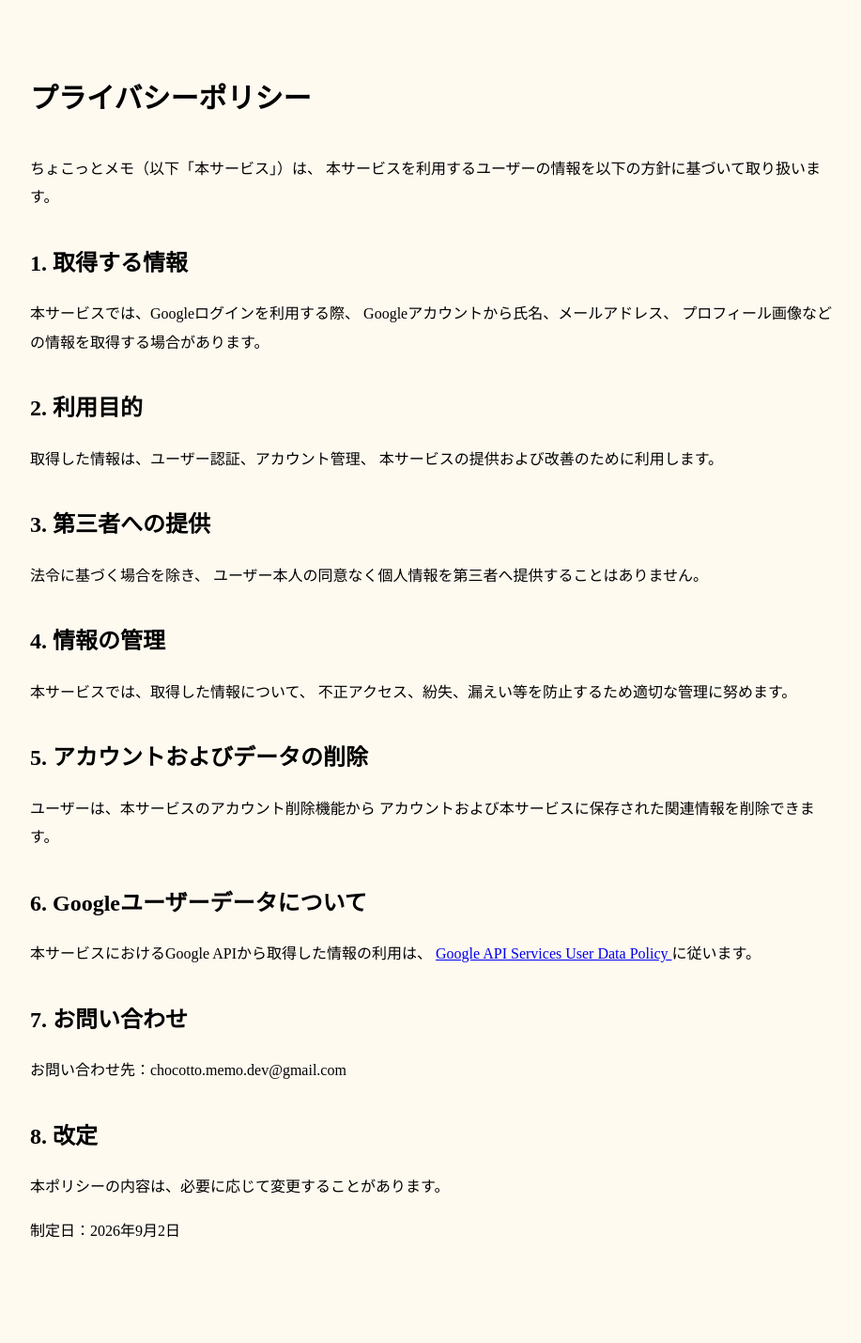
After one commit to naonao96/my-note, a Flask app: page /privacy in a window 1280 px wide. The commit adds this page. Shown: the whole page at 94% size, without its empty margins (178-1095 px from the left). Run offline with Flask 3, Linux system fonts and the light colour scheme; parts of the project's set-up code (start-up, migrations or seed data) failed here and were passed over; some web fonts are replaced.

Commit message:
feat: プライバシーポリシーページを追加し、ログインモーダルにリンクを追加

```diff
--- a/app/main_routes.py
+++ b/app/main_routes.py
@@ -1,10 +1,14 @@
-from flask import Blueprint, redirect, url_for, send_from_directory, current_app
+from flask import Blueprint, redirect, url_for, send_from_directory, current_app, render_template
 
 main_bp = Blueprint('main', __name__)
 
 @main_bp.route("/")
 def root():
     return redirect(url_for("splash.splash_window"))
+
+@main_bp.route("/privacy")
+def privacy():
+    return render_template("pages/privacy.html")
 
 @main_bp.route("/sw.js")
 def service_worker():
--- /dev/null
+++ b/app/static/css/privacy.css
@@ -0,0 +1,22 @@
+.privacy-page {
+    width: min(92%, 860px);
+    margin: 0 auto;
+    padding: 48px 0 80px;
+    line-height: 1.9;
+}
+
+.privacy-page h1 {
+    font-size: var(--font-size-l);
+    margin-bottom: 32px;
+}
+
+.privacy-page h2 {
+    font-size: var(--font-size-m);
+    margin-top: 32px;
+    margin-bottom: 12px;
+}
+
+.privacy-page p {
+    font-size: var(--font-size-s);
+    margin-bottom: 16px;
+}
--- a/app/static/css/style.css
+++ b/app/static/css/style.css
@@ -19,6 +19,7 @@
 @import url(./fusen_list.css);
 @import url(./fusen_edit.css);
 @import url(./offline.css);
+@import url(./privacy.css);
 
 /*モーダル*/
 @import url(./modal.css);
--- /dev/null
+++ b/app/templates/pages/privacy.html
@@ -0,0 +1,70 @@
+{% extends "base.html" %}
+
+{% block body_class %}layout-container{% endblock %}
+
+{% block body %}
+<main class="privacy-page">
+    <h1>プライバシーポリシー</h1>
+
+    <p>
+        ちょこっとメモ（以下「本サービス」）は、
+        本サービスを利用するユーザーの情報を以下の方針に基づいて取り扱います。
+    </p>
+
+    <h2>1. 取得する情報</h2>
+    <p>
+        本サービスでは、Googleログインを利用する際、
+        Googleアカウントから氏名、メールアドレス、
+        プロフィール画像などの情報を取得する場合があります。
+    </p>
+
+    <h2>2. 利用目的</h2>
+    <p>
+        取得した情報は、ユーザー認証、アカウント管理、
+        本サービスの提供および改善のために利用します。
+    </p>
+
+    <h2>3. 第三者への提供</h2>
+    <p>
+        法令に基づく場合を除き、
+        ユーザー本人の同意なく個人情報を第三者へ提供することはありません。
+    </p>
+
+    <h2>4. 情報の管理</h2>
+    <p>
+        本サービスでは、取得した情報について、
+        不正アクセス、紛失、漏えい等を防止するため適切な管理に努めます。
+    </p>
+
+    <h2>5. アカウントおよびデータの削除</h2>
+    <p>
+        ユーザーは、本サービスのアカウント削除機能から
+        アカウントおよび本サービスに保存された関連情報を削除できます。
+    </p>
+
+    <h2>6. Googleユーザーデータについて</h2>
+    <p>
+        本サービスにおけるGoogle APIから取得した情報の利用は、
+        <a
+            href="https://developers.google.com/terms/api-services-user-data-policy"
+            target="_blank"
+            rel="noopener noreferrer"
+        >
+            Google API Services User Data Policy
+        </a>
+        に従います。
+    </p>
+
+    <h2>7. お問い合わせ</h2>
+    <p>
+        お問い合わせ先：chocotto.memo.dev@gmail.com
+    </p>
+
+    <h2>8. 改定</h2>
+    <p>
+        本ポリシーの内容は、必要に応じて変更することがあります。
+    </p>
+
+    <p>制定日：2026年9月2日</p>
+</main>
+{% endblock %}
--- a/app/templates/parts/login-modal.html
+++ b/app/templates/parts/login-modal.html
@@ -6,4 +6,7 @@
     </button>
     <span class="heading-m">無料ですぐに始められます</span>
     <span class="heading-s">登録済みの方もはじめての方も<br>こちらからどうぞ！</span>
+    <a class="login-policy-link" href="{{ url_for('main.privacy') }}">
+        プライバシーポリシー
+    </a>
 </section>
```
